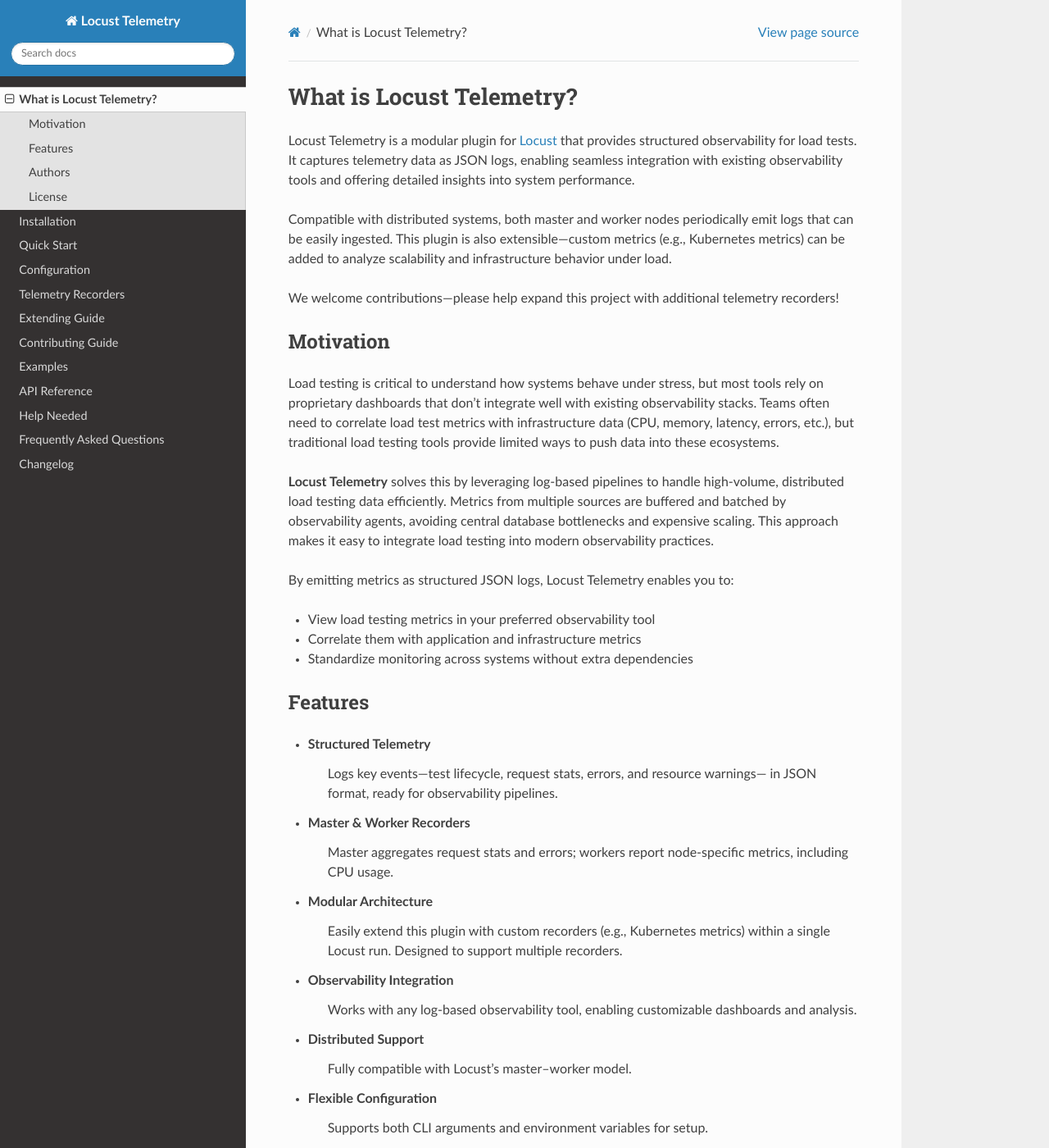
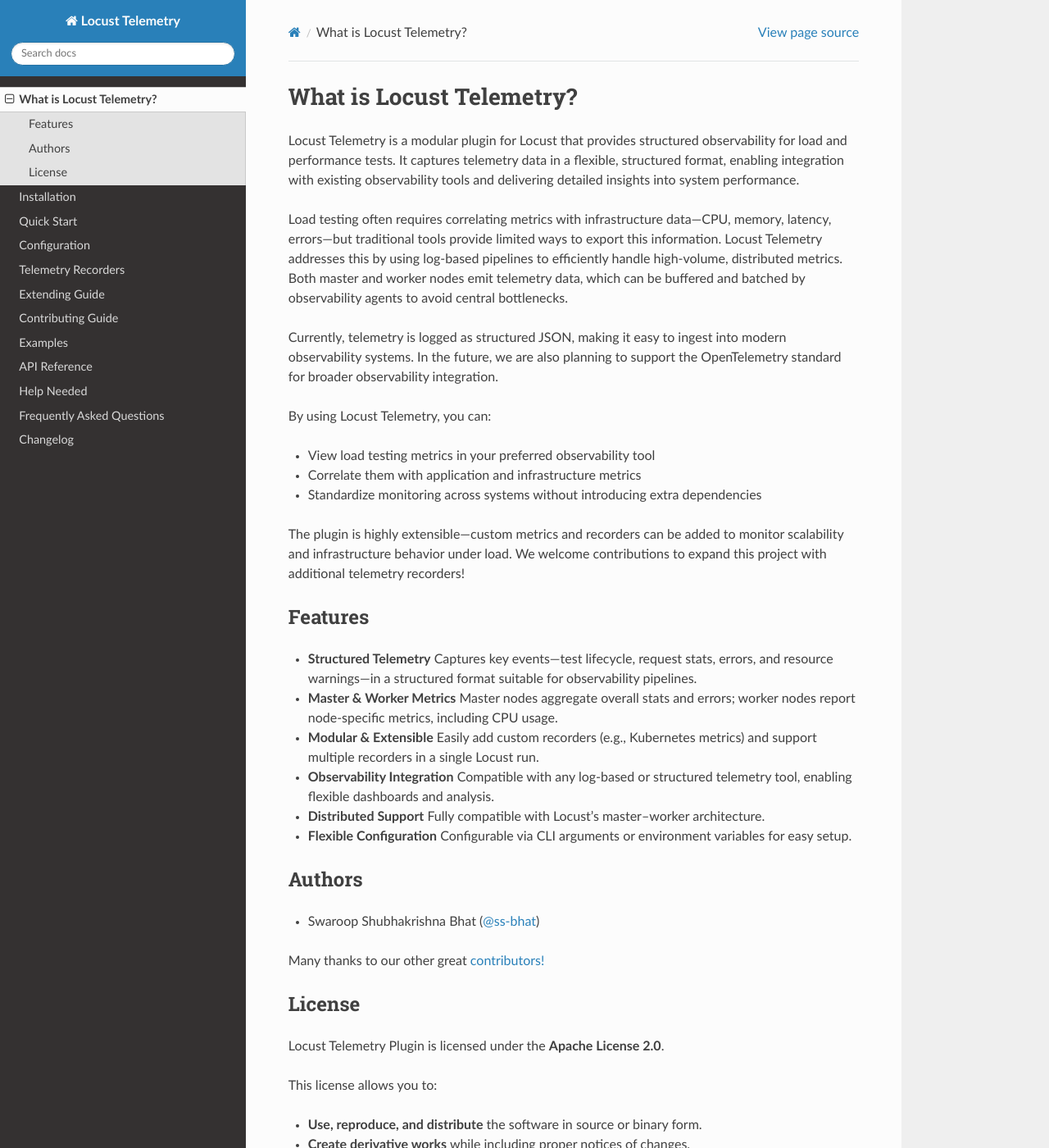
Before and after one commit to platform-crew/locust-telemetry, a Sphinx documentation site: the page built from docs/getting_started.rst, in a window 1280 px wide and 1400 px high. Shown: the whole window at 82% size. Built offline with Sphinx 7.4.7 and the Read the Docs theme 3.1.0, drawn with Linux system fonts in a browser that asks for light colours.

Commit message:
Remove json logging streess from docs

```diff
--- a/docs/getting_started.rst
+++ b/docs/getting_started.rst
@@ -1,65 +1,57 @@
 What is Locust Telemetry?
 ==========================
 
-Locust Telemetry is a modular plugin for `Locust <https://docs.locust.io/en/stable/>`_
-that provides structured observability for load tests. It captures telemetry
-data as JSON logs, enabling seamless integration with existing observability
-tools and offering detailed insights into system performance.
+Locust Telemetry is a modular plugin for Locust that provides structured
+observability for load and performance tests. It captures telemetry data in a
+flexible, structured format, enabling integration with existing observability
+tools and delivering detailed insights into system performance.
 
-Compatible with distributed systems, both master and worker nodes periodically
-emit logs that can be easily ingested. This plugin is also extensible—custom
-metrics (e.g., Kubernetes metrics) can be added to analyze scalability and
-infrastructure behavior under load.
+Load testing often requires correlating metrics with infrastructure data—CPU,
+memory, latency, errors—but traditional tools provide limited ways to export
+this information. Locust Telemetry addresses this by using log-based pipelines
+to efficiently handle high-volume, distributed metrics. Both master and worker
+nodes emit telemetry data, which can be buffered and batched by observability
+agents to avoid central bottlenecks.
 
-We welcome contributions—please help expand this project with additional
-telemetry recorders!
+Currently, telemetry is logged as structured JSON, making it easy to ingest
+into modern observability systems. In the future, we are also planning to
+support the OpenTelemetry standard for broader observability integration.
 
-Motivation
-----------
-
-Load testing is critical to understand how systems behave under stress, but
-most tools rely on proprietary dashboards that don’t integrate well with
-existing observability stacks. Teams often need to correlate load test metrics
-with infrastructure data (CPU, memory, latency, errors, etc.), but traditional
-load testing tools provide limited ways to push data into these ecosystems.
-
-**Locust Telemetry** solves this by leveraging log-based pipelines to handle
-high-volume, distributed load testing data efficiently. Metrics from multiple
-sources are buffered and batched by observability agents, avoiding central
-database bottlenecks and expensive scaling. This approach makes it easy to
-integrate load testing into modern observability practices.
-
-By emitting metrics as structured JSON logs, Locust Telemetry enables you to:
+By using Locust Telemetry, you can:
 
 - View load testing metrics in your preferred observability tool
 - Correlate them with application and infrastructure metrics
-- Standardize monitoring across systems without extra dependencies
+- Standardize monitoring across systems without introducing extra dependencies
+
+The plugin is highly extensible—custom metrics and recorders can be added to
+monitor scalability and infrastructure behavior under load. We welcome
+contributions to expand this project with additional telemetry recorders!
 
 
 Features
 --------
 
 - **Structured Telemetry**
-   Logs key events—test lifecycle, request stats, errors, and resource warnings—
-   in JSON format, ready for observability pipelines.
+  Captures key events—test lifecycle, request stats, errors, and resource
+  warnings—in a structured format suitable for observability pipelines.
 
-- **Master & Worker Recorders**
-   Master aggregates request stats and errors; workers report node-specific metrics,
-   including CPU usage.
+- **Master & Worker Metrics**
+  Master nodes aggregate overall stats and errors; worker nodes report
+  node-specific metrics, including CPU usage.
 
-- **Modular Architecture**
-   Easily extend this plugin with custom recorders (e.g., Kubernetes metrics) within a single
-   Locust run. Designed to support multiple recorders.
+- **Modular & Extensible**
+  Easily add custom recorders (e.g., Kubernetes metrics) and support multiple
+  recorders in a single Locust run.
 
 - **Observability Integration**
-   Works with any log-based observability tool, enabling customizable dashboards
-   and analysis.
+  Compatible with any log-based or structured telemetry tool, enabling
+  flexible dashboards and analysis.
 
 - **Distributed Support**
-   Fully compatible with Locust’s master–worker model.
+  Fully compatible with Locust’s master–worker architecture.
 
 - **Flexible Configuration**
-   Supports both CLI arguments and environment variables for setup.
+  Configurable via CLI arguments or environment variables for easy setup.
 
 
 Authors
```
